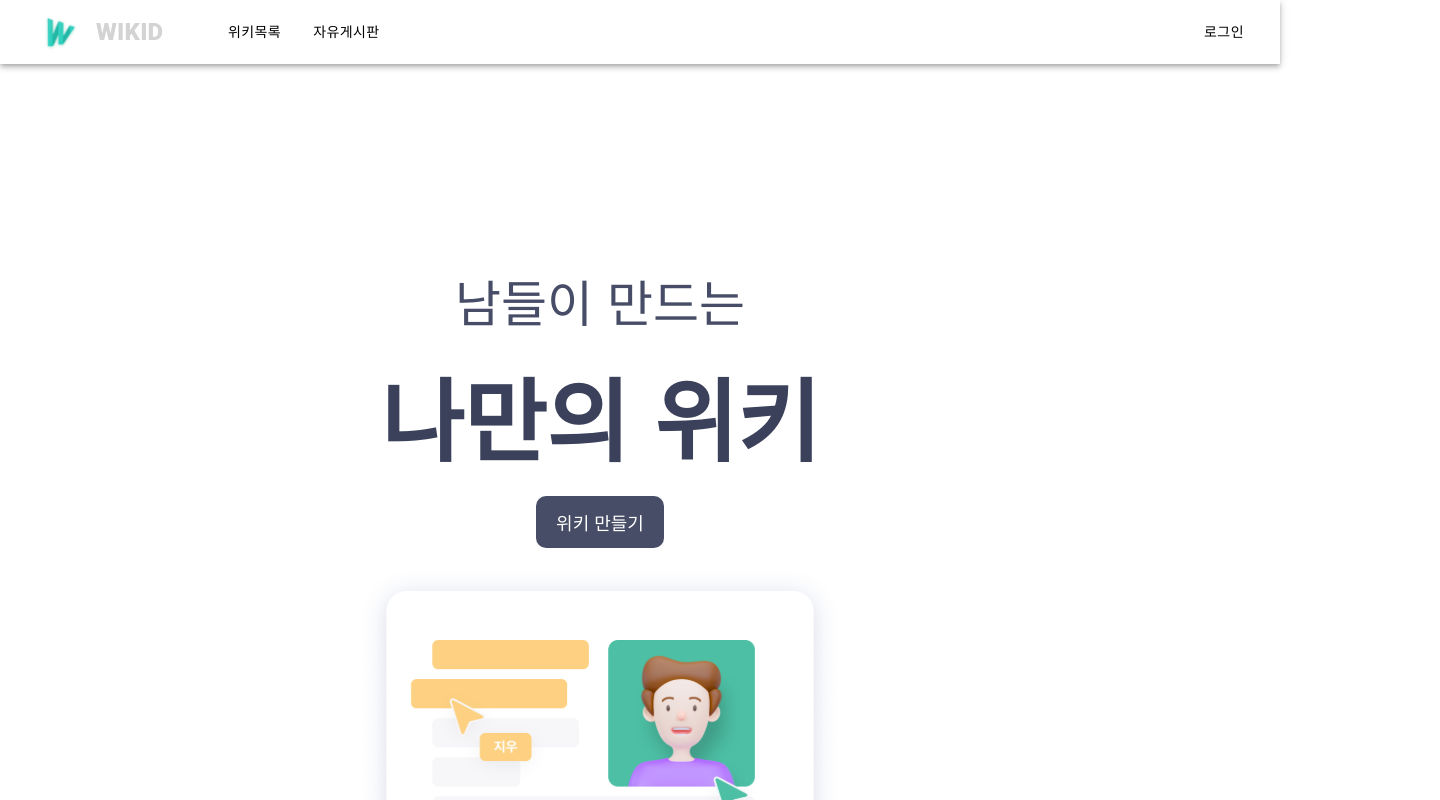
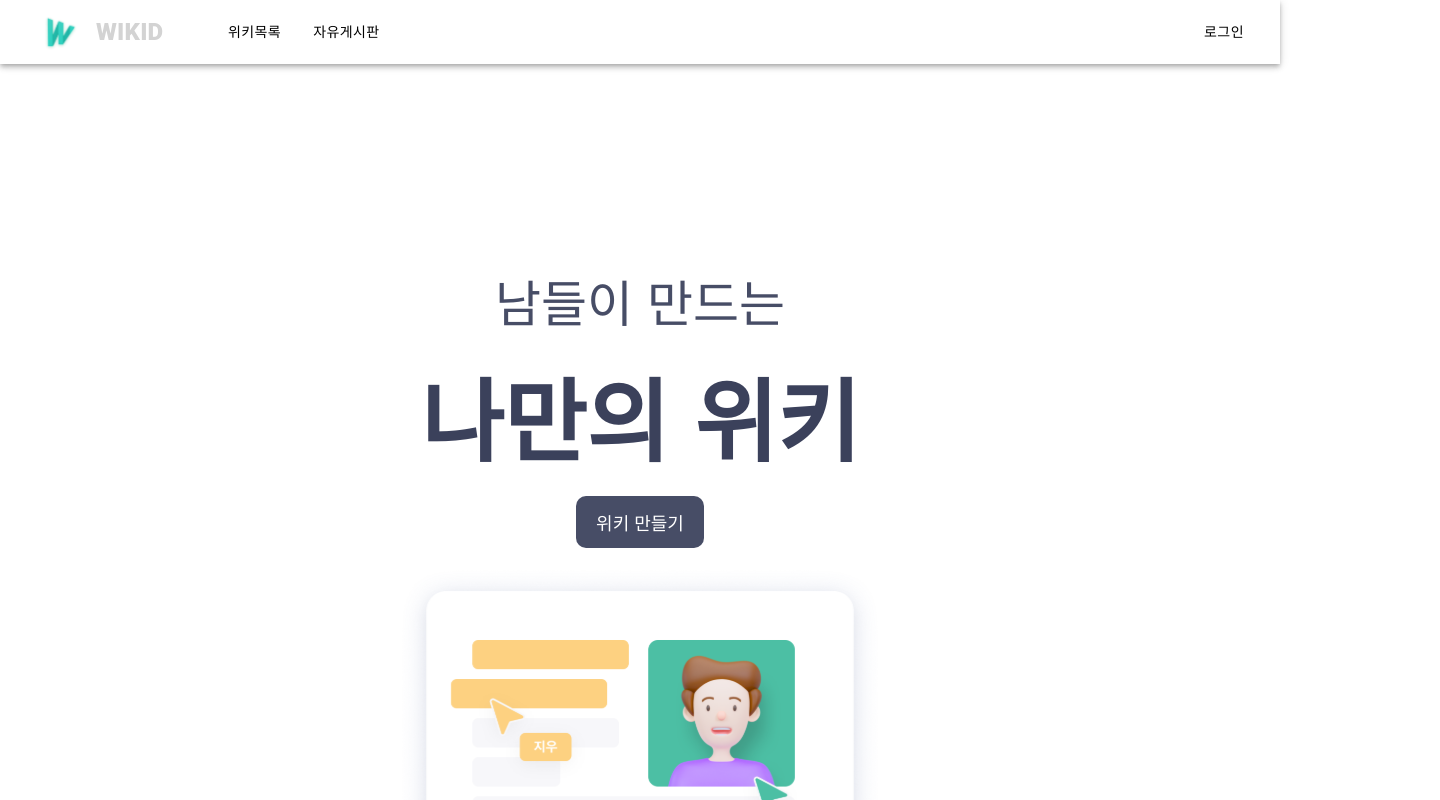
Before and after one commit to minim1nh/10_sprint_3, a Next.js app: page /landingpage in a window 1280 px wide. Shown: the top 800 px of the page, 1440 px wide, since content can reach past the window. Built offline with nearby package versions, Linux system fonts and the light colour scheme; a web font is replaced by a local one.

Commit message:
fix: landingpage 수정

```diff
--- a/src/app/landingpage/page.tsx
+++ b/src/app/landingpage/page.tsx
@@ -6,6 +6,7 @@
 const Landing: React.FC = () => {
   return (
     <div className={styles.allContain}>
+      <div className={styles.allContain2}>
         <div className={styles.roundBackground}></div>
         <div className={styles.topContain}>
           <div className={styles.titleContain1}>
@@ -174,6 +175,7 @@
           </div>
         </footer>
       </div>
+    </div>
   );
 };
 
--- a/src/styles/boards/best/BestBoard.module.scss
+++ b/src/styles/boards/best/BestBoard.module.scss
@@ -1,6 +1,8 @@
 @use "../../variables" as *;
 .wrapper {
   display: flex;
+  width: 100%;
+  align-items: center;
   flex-direction: column;
   gap: 20px;
 }
@@ -9,6 +11,7 @@
   display: flex;
   margin-bottom: 40px;
   margin-top: 60px;
+  width: 82%;
   justify-content: space-between;
   align-items: center;
 }
--- a/src/styles/landingpage/styles.module.scss
+++ b/src/styles/landingpage/styles.module.scss
@@ -1,13 +1,16 @@
 @use "../variables" as *;
 
 .allContain {
+  width: 100%;
+  display: flex;
+  justify-content: center;
+}
+.allContain2 {
   display: flex;
   flex-direction: column;
   align-items: center;
   width: 100%;
-  max-width: 1200px;
 }
-
 .roundBackground {
   top: 850px;
   width: 100%;
```
Lines whose indentation alone changed are shown as unchanged.
